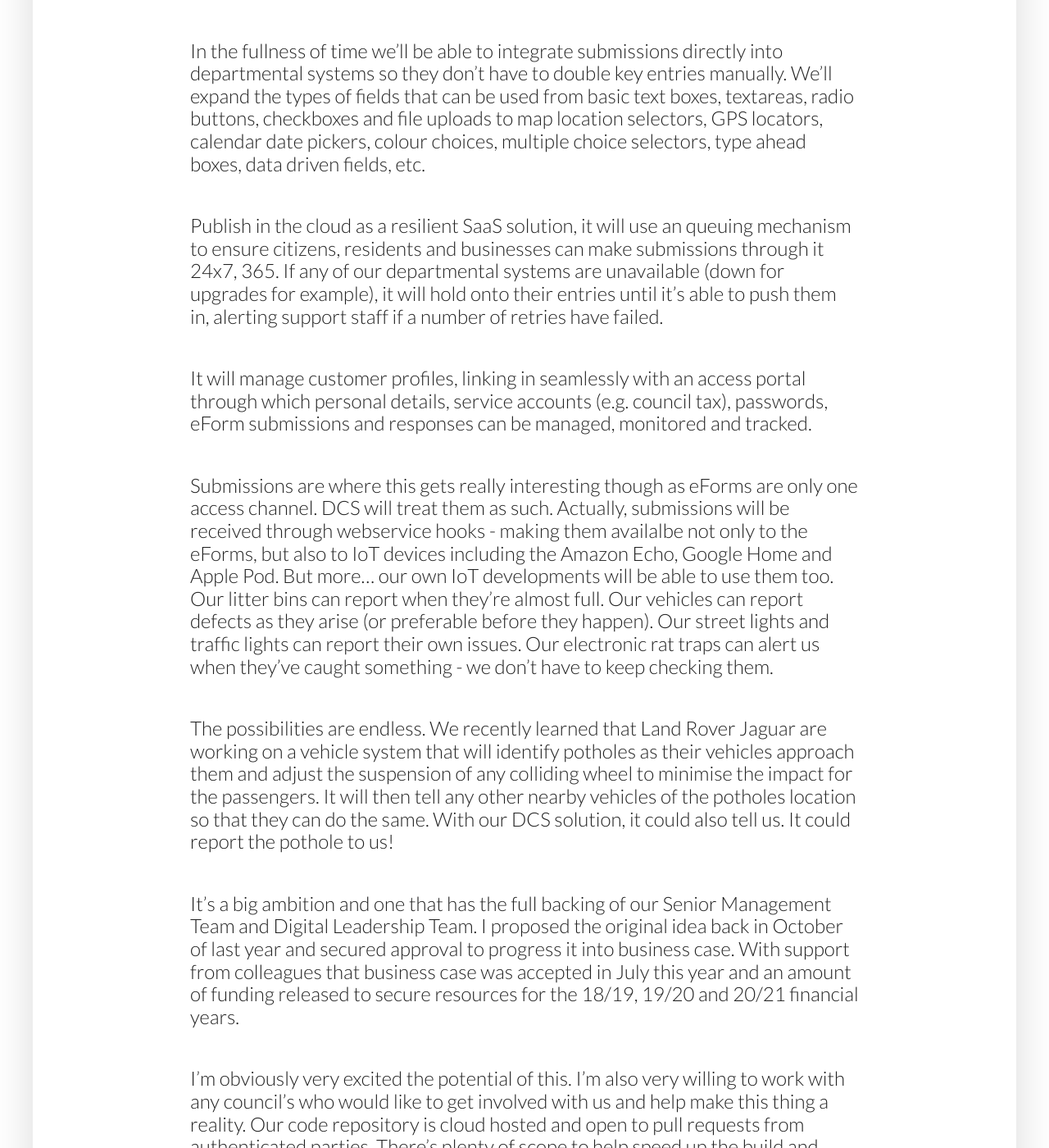
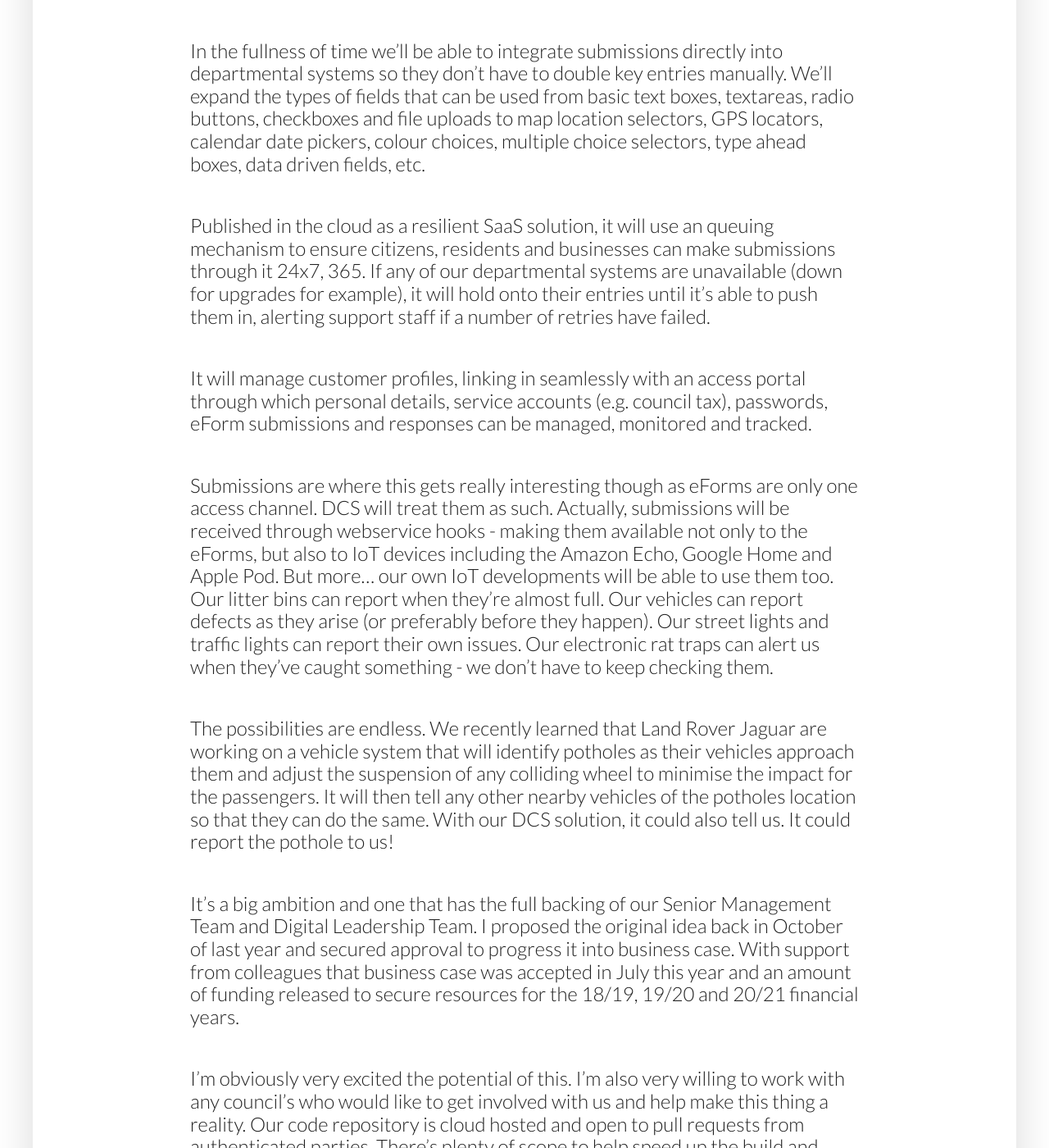
Before and after one commit to kingstonrichard/kingstonrichard.uk, a Jekyll site: the page built from _posts/2018-09-10-coding-for-low-code.markdown, in a window 1280 px wide and 1400 px high, scrolled down 1677 px. Shown: the whole window at 82% size. Built offline with Jekyll 4.4.1, drawn with Linux system fonts in a browser that asks for light colours; nearby versions of some CDN libraries; some web fonts are replaced.

Commit message:
Fixed spelling mistakes in blog post

```diff
--- a/_posts/2018-09-10-coding-for-low-code.markdown
+++ b/_posts/2018-09-10-coding-for-low-code.markdown
@@ -22,11 +22,11 @@ Of course we have to actually code this thing first and that's an activity we st
 
 In the fullness of time we'll be able to integrate submissions directly into departmental systems so they don't have to double key entries manually. We'll expand the types of fields that can be used from basic text boxes, textareas, radio buttons, checkboxes and file uploads to map location selectors, GPS locators, calendar date pickers, colour choices, multiple choice selectors, type ahead boxes, data driven fields, etc.
 
-Publish in the cloud as a resilient SaaS solution, it will use an queuing mechanism to ensure citizens, residents and businesses can make submissions through it 24x7, 365. If any of our departmental systems are unavailable (down for upgrades for example), it will hold onto their entries until it's able to push them in, alerting support staff if a number of retries have failed.
+Published in the cloud as a resilient SaaS solution, it will use an queuing mechanism to ensure citizens, residents and businesses can make submissions through it 24x7, 365. If any of our departmental systems are unavailable (down for upgrades for example), it will hold onto their entries until it's able to push them in, alerting support staff if a number of retries have failed.
 
 It will manage customer profiles, linking in seamlessly with an access portal through which personal details, service accounts (e.g. council tax), passwords, eForm submissions and responses can be managed, monitored and tracked.
 
-Submissions are where this gets really interesting though as eForms are only one access channel. DCS will treat them as such. Actually, submissions will be received through webservice hooks - making them availalbe not only to the eForms, but also to IoT devices including the Amazon Echo, Google Home and Apple Pod. But more... our own IoT developments will be able to use them too. Our litter bins can report when they're almost full. Our vehicles can report defects as they arise (or preferable before they happen). Our street lights and traffic lights can report their own issues. Our electronic rat traps can alert us when they've caught something - we don't have to keep checking them.
+Submissions are where this gets really interesting though as eForms are only one access channel. DCS will treat them as such. Actually, submissions will be received through webservice hooks - making them available not only to the eForms, but also to IoT devices including the Amazon Echo, Google Home and Apple Pod. But more... our own IoT developments will be able to use them too. Our litter bins can report when they're almost full. Our vehicles can report defects as they arise (or preferably before they happen). Our street lights and traffic lights can report their own issues. Our electronic rat traps can alert us when they've caught something - we don't have to keep checking them.
 
 The possibilities are endless. We recently learned that Land Rover Jaguar are working on a vehicle system that will identify potholes as their vehicles approach them and adjust the suspension of any colliding wheel to minimise the impact for the passengers. It will then tell any other nearby vehicles of the potholes location so that they can do the same. With our DCS solution, it could also tell us. It could report the pothole to us!
 
```
